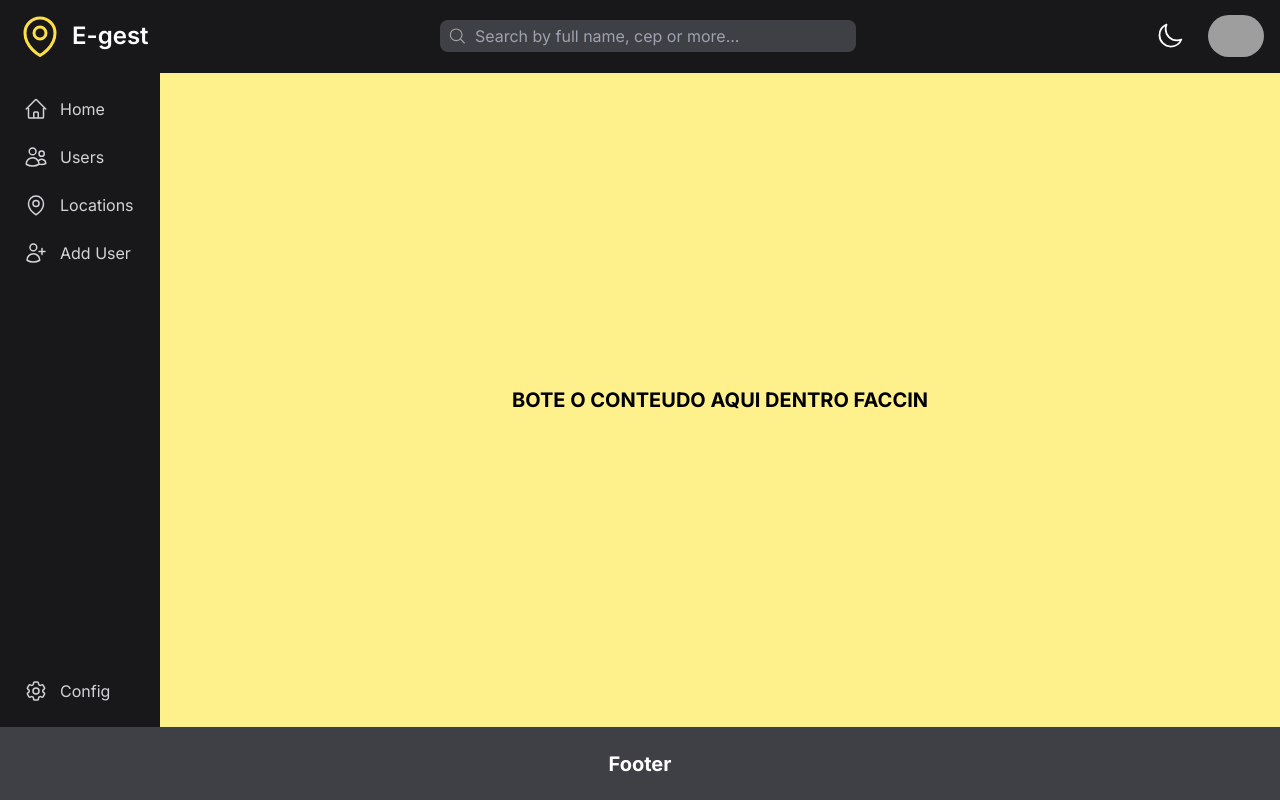
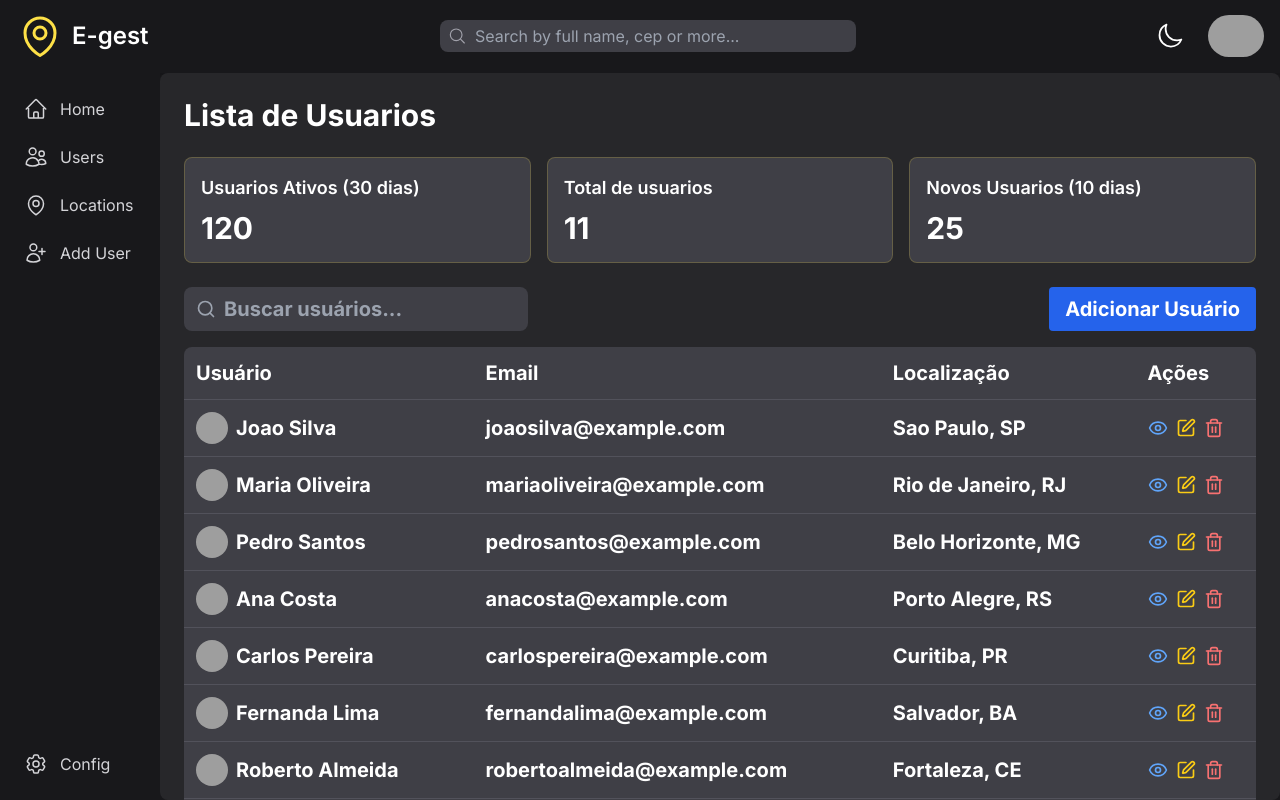
Before and after one commit to williandeitosi/gestao-de-pessoas-e-enderecos, a Next.js app: page / in a window 1280 px wide. Built offline with nearby package versions, Linux system fonts and the light colour scheme; grey boxes are pictures that could not be loaded.

Commit message:
Atualizado paginda do content, para mostrar lista de usuarios, usuarios e etc.

```diff
--- a/next.config.mjs
+++ b/next.config.mjs
@@ -1,4 +1,5 @@
 /** @type {import('next').NextConfig} */
 const nextConfig = {}
 
+
 export default nextConfig
--- a/package.json
+++ b/package.json
@@ -10,7 +10,8 @@
   },
   "dependencies": {
     "@heroicons/react": "^2.1.5",
-    "next": "14.2.5",
+    "lucide-react": "^0.429.0",
+    "next": "^14.2.5",
     "next-themes": "^0.3.0",
     "react": "^18",
     "react-dom": "^18"
--- a/src/app/(panel)/layout.tsx
+++ b/src/app/(panel)/layout.tsx
@@ -5,11 +5,10 @@ import Sidebar from '@/components/Sidebar'
 
 export default function PanelLayout() {
   return (
-    <div className=" max-h-screen grid grid-cols-16 grid-rows-11 ">
+    <div className=" max-h-screen grid grid-cols-16 grid-rows-11 bg-zinc-900 ">
       <Navbar />
       <Sidebar />
       <ContentPage />
-      <Footer />
     </div>
   )
 }
--- a/src/components/Content.tsx
+++ b/src/components/Content.tsx
@@ -1,7 +1,162 @@
+'use client'
+
+import React, { useState, useEffect } from 'react';
+import { Search, Eye, Edit, Trash2, User } from 'lucide-react';
+import Avatar from '../assets/images/avatar.png';
+import { StaticImageData } from 'next/image';
+
+interface UserType {
+  id: number;
+  name: string;
+  email: string;
+  city: string;
+  state: string;
+  Number: string;
+  Bairro: string;
+  Cep: string;
+  avatar: StaticImageData;
+}
+
+const mockUsers: UserType[] = [
+  { id: 1, name: 'Joao Silva', email: 'joaosilva@example.com', city: 'Sao Paulo', state: 'SP', Number: '605', Bairro: 'Sapequeira', Cep: '89600-000', avatar: Avatar },
+  { id: 2, name: 'Maria Oliveira', email: 'mariaoliveira@example.com', city: 'Rio de Janeiro', state: 'RJ', Number: '123', Bairro: 'Copacabana', Cep: '22000-000', avatar: Avatar },
+  { id: 3, name: 'Pedro Santos', email: 'pedrosantos@example.com', city: 'Belo Horizonte', state: 'MG', Number: '456', Bairro: 'Savassi', Cep: '30150-000', avatar: Avatar },
+  { id: 4, name: 'Ana Costa', email: 'anacosta@example.com', city: 'Porto Alegre', state: 'RS', Number: '789', Bairro: 'Centro', Cep: '90000-000', avatar: Avatar },
+  { id: 5, name: 'Carlos Pereira', email: 'carlospereira@example.com', city: 'Curitiba', state: 'PR', Number: '101', Bairro: 'Batel', Cep: '80230-000', avatar: Avatar },
+  { id: 6, name: 'Fernanda Lima', email: 'fernandalima@example.com', city: 'Salvador', state: 'BA', Number: '202', Bairro: 'Barra', Cep: '40130-000', avatar: Avatar },
+  { id: 7, name: 'Roberto Almeida', email: 'robertoalmeida@example.com', city: 'Fortaleza', state: 'CE', Number: '303', Bairro: 'Meireles', Cep: '60160-000', avatar: Avatar },
+  { id: 8, name: 'Juliana Souza', email: 'julianasouza@example.com', city: 'Recife', state: 'PE', Number: '404', Bairro: 'Boa Viagem', Cep: '51010-000', avatar: Avatar },
+  { id: 9, name: 'Rafael Martins', email: 'rafaelmartins@example.com', city: 'Brasilia', state: 'DF', Number: '505', Bairro: 'Asa Norte', Cep: '70800-000', avatar: Avatar },
+  { id: 10, name: 'Tatiane Rodrigues', email: 'tatianerodrigues@example.com', city: 'Manaus', state: 'AM', Number: '606', Bairro: 'Centro', Cep: '69000-000', avatar: Avatar },
+  { id: 11, name: 'Gustavo Lima', email: 'gustavolima@example.com', city: 'Belém', state: 'PA', Number: '707', Bairro: 'Batista Campos', Cep: '66000-000', avatar: Avatar },
+];
+
+function UserListContent() {
+  const [users, setUsers] = useState<UserType[]>(mockUsers);
+  const [filteredUsers, setFilteredUsers] = useState<UserType[]>(mockUsers);
+  const [searchTerm, setSearchTerm] = useState<string>('');
+  const [selectedUser, setSelectedUser] = useState<UserType | null>(null);
+  const [isModalOpen, setIsModalOpen] = useState<boolean>(false);
+
+  useEffect(() => {
+    setFilteredUsers(
+      users.filter(user =>
+        user.name.toLowerCase().includes(searchTerm.toLowerCase()) ||
+        user.email.toLowerCase().includes(searchTerm.toLowerCase())
+      )
+    );
+  }, [searchTerm, users]);
+
+  const handleSearch = (e: React.ChangeEvent<HTMLInputElement>) => {
+    setSearchTerm(e.target.value);
+  };
+
+  const handleDelete = (userId: number) => {
+    setUsers(users.filter(user => user.id !== userId));
+  };
+
+  const handleEdit = (userId: number) => {
+    // Implementar lógica ainda
+    console.log("Falta implementar lógica");
+  };
+
+  const openUserModal = (user: UserType) => {
+    setSelectedUser(user);
+    setIsModalOpen(true);
+  };
+
+  return (
+    <div className='w-full h-full overflow-auto p-6 text-white'>
+      <h1 className='text-3xl font-bold mb-6'>Lista de Usuarios</h1>
+
+      <div className='grid grid-cols-3 gap-4 mb-6'>
+        {['Usuarios Ativos (30 dias)', 'Total de usuarios', 'Novos Usuarios (10 dias)'].map((title, index) => (
+          <div key={index} className='bg-zinc-700 p-4 rounded-lg border-[0.5px] border-opacity-20 border-yellow-300'>
+            <h2 className='text-lg font-semibold mb-2'>{title}</h2>
+            <p className='text-3xl font-bold'>{index === 1 ? users.length : index === 0 ? 120 : 25}</p>
+          </div>
+        ))}
+      </div>
+
+      <div className="flex justify-between items-center mb-4">
+        <div className="relative">
+          <input
+            type="text"
+            placeholder="Buscar usuários..."
+            className="pl-10 pr-4 py-2 bg-zinc-700 text-white rounded-lg focus:outline-none focus:ring-2 focus:ring-blue-500"
+            value={searchTerm}
+            onChange={handleSearch}
+          />
+          <Search className="h-5 w-5 absolute left-3 top-1/2 transform -translate-y-1/2 text-gray-400" />
+        </div>
+        <button className="bg-blue-600 hover:bg-blue-700 text-white font-bold py-2 px-4 rounded">
+          Adicionar Usuário
+        </button>
+      </div>
+
+      <div className="overflow-x-auto">
+        <table className="w-full bg-zinc-700 rounded-lg">
+          <thead>
+            <tr className="text-left">
+              <th className="p-3">Usuário</th>
+              <th className="p-3">Email</th>
+              <th className="p-3">Localização</th>
+              <th className="p-3">Ações</th>
+            </tr>
+          </thead>
+          <tbody>
+            {filteredUsers.map((user) => (
+              <tr key={user.id} className="border-t border-zinc-600">
+                <td className="p-3 flex items-center space-x-2">
+                  <img src={user.avatar} alt={user.name} className="w-8 h-8 rounded-full" />
+                  <span>{user.name}</span>
+                </td>
+                <td className="p-3">{user.email}</td>
+                <td className="p-3">{`${user.city}, ${user.state}`}</td>
+                <td className="p-3">
+                  <div className="flex space-x-2">
+                    <button onClick={() => openUserModal(user)} className="text-blue-400 hover:text-blue-300">
+                      <Eye className="h-5 w-5" />
+                    </button>
+                    <button onClick={() => handleEdit(user.id)} className="text-yellow-400 hover:text-yellow-300">
+                      <Edit className="h-5 w-5" />
+                    </button>
+                    <button onClick={() => handleDelete(user.id)} className="text-red-400 hover:text-red-300">
+                      <Trash2 className="h-5 w-5" />
+                    </button>
+                  </div>
+                </td>
+              </tr>
+            ))}
+          </tbody>
+        </table>
+      </div>
+
+      {isModalOpen && selectedUser && (
+        <div className="fixed inset-0 bg-black bg-opacity-50 flex justify-center items-center">
+          <div className="bg-zinc-800 p-6 rounded-lg max-w-md w-full">
+            <h2 className="text-xl font-bold mb-4">Detalhes do Usuário</h2>
+            <p><strong>Nome:</strong> {selectedUser.name}</p>
+            <p><strong>Email:</strong> {selectedUser.email}</p>
+            <p><strong>Cidade:</strong> {selectedUser.city}</p>
+            <p><strong>Estado:</strong> {selectedUser.state}</p>
+            <button
+              onClick={() => setIsModalOpen(false)}
+              className="mt-4 bg-blue-600 hover:bg-blue-700 text-white font-bold py-2 px-4 rounded"
+            >
+              Fechar
+            </button>
+          </div>
+        </div>
+      )}
+    </div>
+  );
+}
+
 export default function ContentPage() {
   return (
-    <div className="bg-yellow-200 row-start-2 row-end-11 col-start-3 col-span-full flex justify-center items-center font-bold text-xl">
-      <p>BOTE O CONTEUDO AQUI DENTRO FACCIN</p>
+    <div className="bg-zinc-800 row-start-2 row-end-12 col-start-3 col-span-full flex justify-center items-center font-bold text-xl rounded-lg">
+      <UserListContent />
     </div>
   )
 }
--- a/src/components/Sidebar.tsx
+++ b/src/components/Sidebar.tsx
@@ -22,7 +22,7 @@ const sidebarItemBottom = {
 
 export default function Sidebar() {
   return (
-    <div className="flex flex-col bg-zinc-900 text-white row-start-2 row-end-11 col-span-2">
+    <div className="flex flex-col bg-zinc-900 text-white row-start-2 row-end-12 col-span-2">
       <nav className="flex-1 overflow-y-auto">
         <ul className="px-2 py-4">
           {sidebarItemsTop.map((item) => (
```
Also changed, not shown: 1 other file (tests, documents, lock files or other folders).
